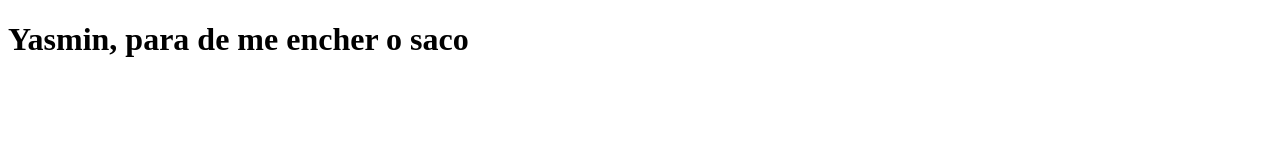
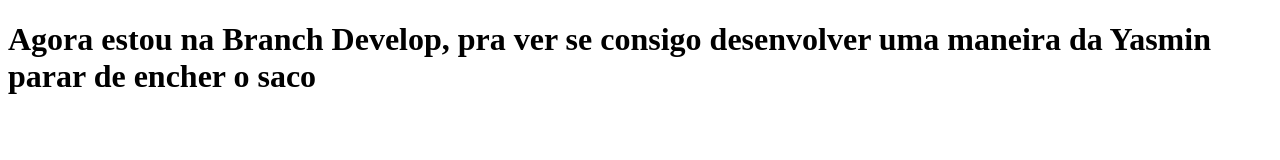
Before and after one commit to ArthurDRF/Entraga, a plain HTML site: page index.html in a window 1280 px wide. Drawn offline with Linux system fonts and the light colour scheme.

Commit message:
Adicionando conteudo Dev

```diff
--- a/index.html
+++ b/index.html
@@ -7,6 +7,6 @@
         <title>Documento</title>
     </head>
     <body>
-        <h1>Yasmin, para de me encher o saco</h1>
+        <h1>Agora estou na Branch Develop, pra ver se consigo desenvolver uma maneira da Yasmin parar de encher o saco</h1>
     </body>
 </html>
```
